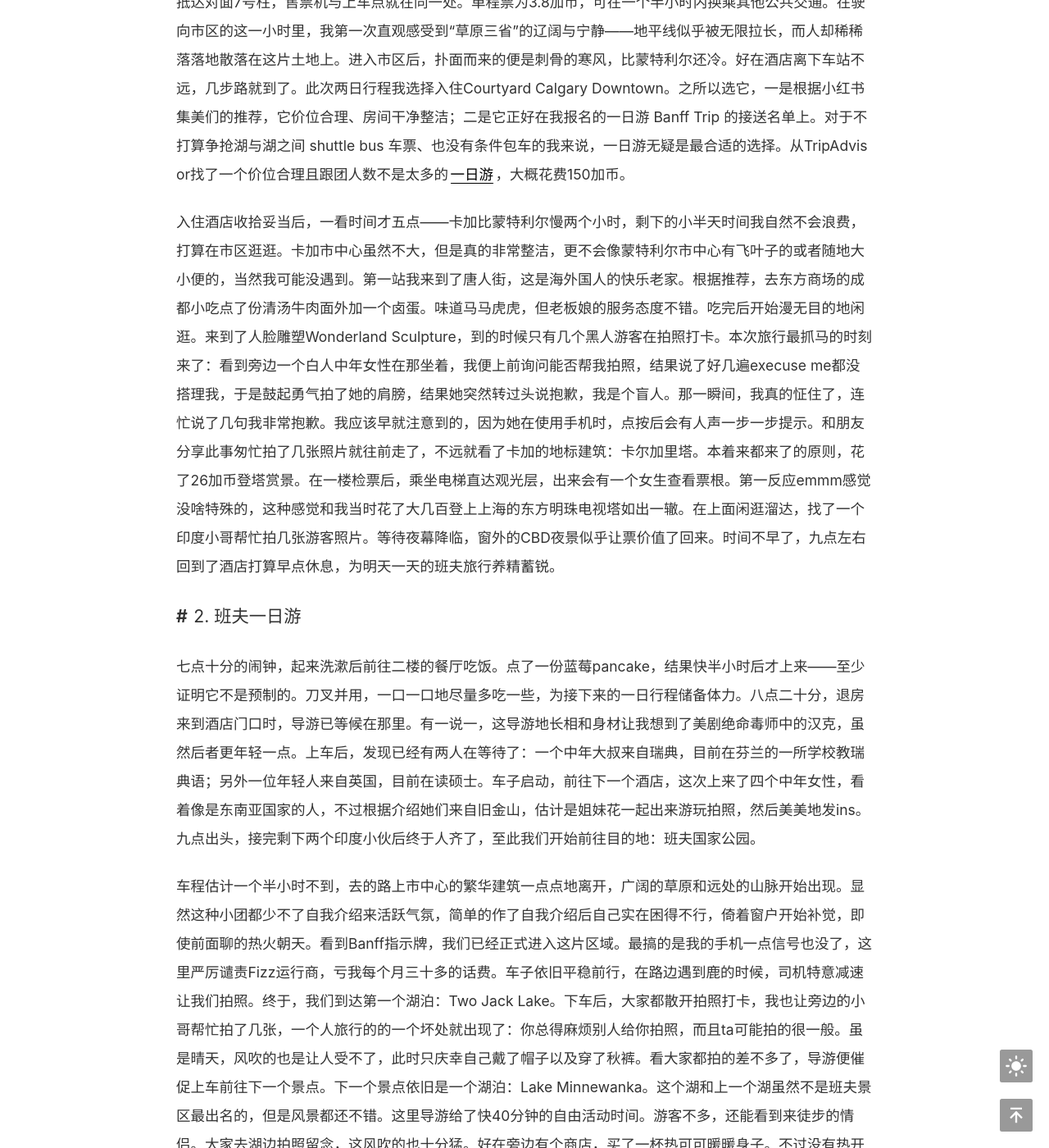
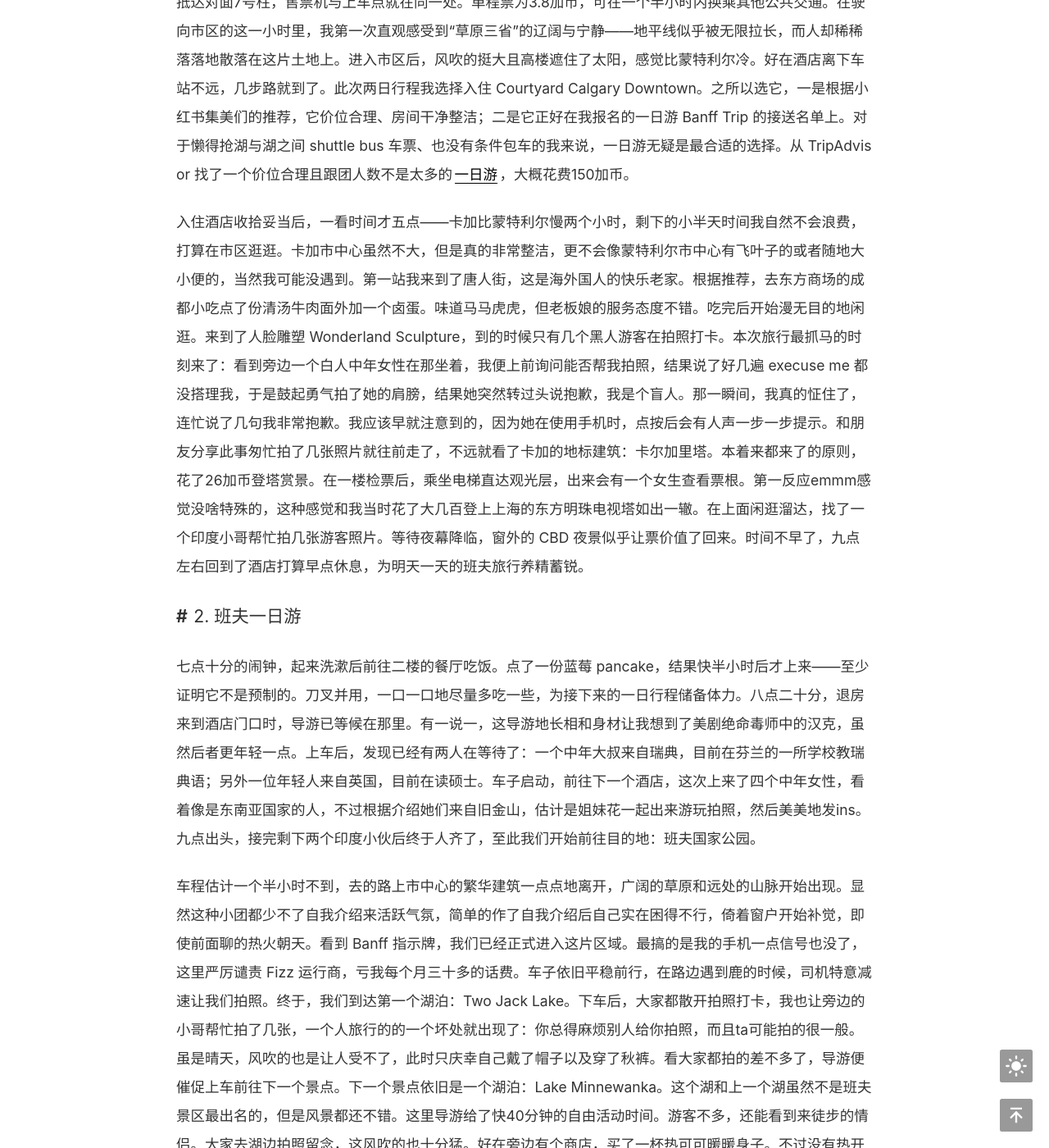
Before and after one commit to 5h3nbl0g/5h3nbl0g.github.io, a Jekyll site: the page built from _posts/2025-10-19-卡加两日游.md, in a window 1280 px wide and 1400 px high, scrolled down 995 px. Shown: the whole window at 82% size. Built offline with Jekyll 4.4.1, drawn with Linux system fonts in a browser that asks for light colours; comment, search, counter and statistics services are not loaded; a style sheet for code colours, icons or effects is not loaded; some of the changed text lies outside the part shown.

Commit message:
Update 2025-10-19-卡加两日游.md

```diff
--- a/_posts/2025-10-19-卡加两日游.md
+++ b/_posts/2025-10-19-卡加两日游.md
@@ -13,19 +13,19 @@ extMath: false
 ## 1. 市区半天
 临时起意的后果，就是我那昂贵得“令人心痛的”往返机票。从蒙特利尔飞往卡尔加里的两张机票加起来整整2184+1925 = 4109元。单看距离大约四千公里，与当初从新加坡飞西安相比，后者两千出头就能坐上超级经济舱（腿部空间更大，更为舒适），这对比之下，不禁感叹：这次机票也太冤了:(
 
-10/10号上午，我从Downtown搭乘747机场专线前往特鲁多机场。车票可在Chrono购买，成人票价为11.25加币，相当于一张Day Pass。购票后需在临上车前激活，上车后向司机出示，即会收到一张纸质票作为凭证。整段路线几乎全程走高速，大约半小时便抵达机场。四小时多的飞行转瞬即逝，期间不得不提一句，Air Canada竟然为经济舱乘客提供免费无线网，不过我怀疑这其实是含在机票里了——毕竟返程时我自己掏了8加币买网络服务……
+10/10号上午，我从 Downtown 搭乘747机场专线前往特鲁多机场。车票可在Chrono购买，成人票价为11.25加币，相当于一张Day Pass。购票后需在临上车前激活，上车后向司机出示，即会收到一张纸质票作为凭证。整段路线几乎全程走高速，大约半小时便抵达机场。四小时多的飞行转瞬即逝，期间不得不提一句，Air Canada 竟然为经济舱乘客提供免费无线网，不过我怀疑这其实是含在机票里了——毕竟返程时我自己掏了8加币买网络服务……
 
-下午三点半左右抵达后，从机场前往卡尔加里市区可以乘坐300或100路巴士。落地后从2号门出来，穿过马路抵达对面7号柱，售票机与上车点就在同一处。单程票为3.8加币，可在一个半小时内换乘其他公共交通。在驶向市区的这一小时里，我第一次直观感受到“草原三省”的辽阔与宁静——地平线似乎被无限拉长，而人却稀稀落落地散落在这片土地上。进入市区后，扑面而来的便是刺骨的寒风，比蒙特利尔还冷。好在酒店离下车站不远，几步路就到了。此次两日行程我选择入住Courtyard Calgary Downtown。之所以选它，一是根据小红书集美们的推荐，它价位合理、房间干净整洁；二是它正好在我报名的一日游 Banff Trip 的接送名单上。对于不打算争抢湖与湖之间 shuttle bus 车票、也没有条件包车的我来说，一日游无疑是最合适的选择。从TripAdvisor找了一个价位合理且跟团人数不是太多的[一日游](https://www.tripadvisor.com.sg/AttractionProductReview-g154913-d23904578-Discover_Banff_National_Park_Premium_Day_Trip-Calgary_Alberta.html)，大概花费150加币。
+下午三点半左右抵达后，从机场前往卡尔加里市区可以乘坐300或100路巴士。落地后从2号门出来，穿过马路抵达对面7号柱，售票机与上车点就在同一处。单程票为3.8加币，可在一个半小时内换乘其他公共交通。在驶向市区的这一小时里，我第一次直观感受到“草原三省”的辽阔与宁静——地平线似乎被无限拉长，而人却稀稀落落地散落在这片土地上。进入市区后，风吹的挺大且高楼遮住了太阳，感觉比蒙特利尔冷。好在酒店离下车站不远，几步路就到了。此次两日行程我选择入住 Courtyard Calgary Downtown。之所以选它，一是根据小红书集美们的推荐，它价位合理、房间干净整洁；二是它正好在我报名的一日游 Banff Trip 的接送名单上。对于懒得抢湖与湖之间 shuttle bus 车票、也没有条件包车的我来说，一日游无疑是最合适的选择。从 TripAdvisor 找了一个价位合理且跟团人数不是太多的[一日游](https://www.tripadvisor.com.sg/AttractionProductReview-g154913-d23904578-Discover_Banff_National_Park_Premium_Day_Trip-Calgary_Alberta.html)，大概花费150加币。
 
-入住酒店收拾妥当后，一看时间才五点——卡加比蒙特利尔慢两个小时，剩下的小半天时间我自然不会浪费，打算在市区逛逛。卡加市中心虽然不大，但是真的非常整洁，更不会像蒙特利尔市中心有飞叶子的或者随地大小便的，当然我可能没遇到。第一站我来到了唐人街，这是海外国人的快乐老家。根据推荐，去东方商场的成都小吃点了份清汤牛肉面外加一个卤蛋。味道马马虎虎，但老板娘的服务态度不错。吃完后开始漫无目的地闲逛。来到了人脸雕塑Wonderland Sculpture，到的时候只有几个黑人游客在拍照打卡。本次旅行最抓马的时刻来了：看到旁边一个白人中年女性在那坐着，我便上前询问能否帮我拍照，结果说了好几遍execuse me都没搭理我，于是鼓起勇气拍了她的肩膀，结果她突然转过头说抱歉，我是个盲人。那一瞬间，我真的怔住了，连忙说了几句我非常抱歉。我应该早就注意到的，因为她在使用手机时，点按后会有人声一步一步提示。和朋友分享此事匆忙拍了几张照片就往前走了，不远就看了卡加的地标建筑：卡尔加里塔。本着来都来了的原则，花了26加币登塔赏景。在一楼检票后，乘坐电梯直达观光层，出来会有一个女生查看票根。第一反应emmm感觉没啥特殊的，这种感觉和我当时花了大几百登上上海的东方明珠电视塔如出一辙。在上面闲逛溜达，找了一个印度小哥帮忙拍几张游客照片。等待夜幕降临，窗外的CBD夜景似乎让票价值了回来。时间不早了，九点左右回到了酒店打算早点休息，为明天一天的班夫旅行养精蓄锐。
+入住酒店收拾妥当后，一看时间才五点——卡加比蒙特利尔慢两个小时，剩下的小半天时间我自然不会浪费，打算在市区逛逛。卡加市中心虽然不大，但是真的非常整洁，更不会像蒙特利尔市中心有飞叶子的或者随地大小便的，当然我可能没遇到。第一站我来到了唐人街，这是海外国人的快乐老家。根据推荐，去东方商场的成都小吃点了份清汤牛肉面外加一个卤蛋。味道马马虎虎，但老板娘的服务态度不错。吃完后开始漫无目的地闲逛。来到了人脸雕塑 Wonderland Sculpture，到的时候只有几个黑人游客在拍照打卡。本次旅行最抓马的时刻来了：看到旁边一个白人中年女性在那坐着，我便上前询问能否帮我拍照，结果说了好几遍 execuse me 都没搭理我，于是鼓起勇气拍了她的肩膀，结果她突然转过头说抱歉，我是个盲人。那一瞬间，我真的怔住了，连忙说了几句我非常抱歉。我应该早就注意到的，因为她在使用手机时，点按后会有人声一步一步提示。和朋友分享此事匆忙拍了几张照片就往前走了，不远就看了卡加的地标建筑：卡尔加里塔。本着来都来了的原则，花了26加币登塔赏景。在一楼检票后，乘坐电梯直达观光层，出来会有一个女生查看票根。第一反应emmm感觉没啥特殊的，这种感觉和我当时花了大几百登上上海的东方明珠电视塔如出一辙。在上面闲逛溜达，找了一个印度小哥帮忙拍几张游客照片。等待夜幕降临，窗外的 CBD 夜景似乎让票价值了回来。时间不早了，九点左右回到了酒店打算早点休息，为明天一天的班夫旅行养精蓄锐。
 
 ## 2. 班夫一日游
-七点十分的闹钟，起来洗漱后前往二楼的餐厅吃饭。点了一份蓝莓pancake，结果快半小时后才上来——至少证明它不是预制的。刀叉并用，一口一口地尽量多吃一些，为接下来的一日行程储备体力。八点二十分，退房来到酒店门口时，导游已等候在那里。有一说一，这导游地长相和身材让我想到了美剧绝命毒师中的汉克，虽然后者更年轻一点。上车后，发现已经有两人在等待了：一个中年大叔来自瑞典，目前在芬兰的一所学校教瑞典语；另外一位年轻人来自英国，目前在读硕士。车子启动，前往下一个酒店，这次上来了四个中年女性，看着像是东南亚国家的人，不过根据介绍她们来自旧金山，估计是姐妹花一起出来游玩拍照，然后美美地发ins。九点出头，接完剩下两个印度小伙后终于人齐了，至此我们开始前往目的地：班夫国家公园。
+七点十分的闹钟，起来洗漱后前往二楼的餐厅吃饭。点了一份蓝莓 pancake，结果快半小时后才上来——至少证明它不是预制的。刀叉并用，一口一口地尽量多吃一些，为接下来的一日行程储备体力。八点二十分，退房来到酒店门口时，导游已等候在那里。有一说一，这导游地长相和身材让我想到了美剧绝命毒师中的汉克，虽然后者更年轻一点。上车后，发现已经有两人在等待了：一个中年大叔来自瑞典，目前在芬兰的一所学校教瑞典语；另外一位年轻人来自英国，目前在读硕士。车子启动，前往下一个酒店，这次上来了四个中年女性，看着像是东南亚国家的人，不过根据介绍她们来自旧金山，估计是姐妹花一起出来游玩拍照，然后美美地发ins。九点出头，接完剩下两个印度小伙后终于人齐了，至此我们开始前往目的地：班夫国家公园。
 
-车程估计一个半小时不到，去的路上市中心的繁华建筑一点点地离开，广阔的草原和远处的山脉开始出现。显然这种小团都少不了自我介绍来活跃气氛，简单的作了自我介绍后自己实在困得不行，倚着窗户开始补觉，即使前面聊的热火朝天。看到Banff指示牌，我们已经正式进入这片区域。最搞的是我的手机一点信号也没了，这里严厉谴责Fizz运行商，亏我每个月三十多的话费。车子依旧平稳前行，在路边遇到鹿的时候，司机特意减速让我们拍照。终于，我们到达第一个湖泊：Two Jack Lake。下车后，大家都散开拍照打卡，我也让旁边的小哥帮忙拍了几张，一个人旅行的的一个坏处就出现了：你总得麻烦别人给你拍照，而且ta可能拍的很一般。虽是晴天，风吹的也是让人受不了，此时只庆幸自己戴了帽子以及穿了秋裤。看大家都拍的差不多了，导游便催促上车前往下一个景点。下一个景点依旧是一个湖泊：Lake Minnewanka。这个湖和上一个湖虽然不是班夫景区最出名的，但是风景都还不错。这里导游给了快40分钟的自由活动时间。游客不多，还能看到来徒步的情侣。大家去湖边拍照留念，这风吹的也十分猛。好在旁边有个商店，买了一杯热可可暖暖身子。不过没有热开水舒服呀，自己也没准备...
+车程估计一个半小时不到，去的路上市中心的繁华建筑一点点地离开，广阔的草原和远处的山脉开始出现。显然这种小团都少不了自我介绍来活跃气氛，简单的作了自我介绍后自己实在困得不行，倚着窗户开始补觉，即使前面聊的热火朝天。看到 Banff 指示牌，我们已经正式进入这片区域。最搞的是我的手机一点信号也没了，这里严厉谴责 Fizz 运行商，亏我每个月三十多的话费。车子依旧平稳前行，在路边遇到鹿的时候，司机特意减速让我们拍照。终于，我们到达第一个湖泊：Two Jack Lake。下车后，大家都散开拍照打卡，我也让旁边的小哥帮忙拍了几张，一个人旅行的的一个坏处就出现了：你总得麻烦别人给你拍照，而且ta可能拍的很一般。虽是晴天，风吹的也是让人受不了，此时只庆幸自己戴了帽子以及穿了秋裤。看大家都拍的差不多了，导游便催促上车前往下一个景点。下一个景点依旧是一个湖泊：Lake Minnewanka。这个湖和上一个湖虽然不是班夫景区最出名的，但是风景都还不错。这里导游给了快40分钟的自由活动时间。游客不多，还能看到来徒步的情侣。大家去湖边拍照留念，这风吹的也十分猛。好在旁边有个商店，买了一杯热可可暖暖身子。不过没有热开水舒服呀，自己也没准备...
 
 中午，我们一行人前往班夫小镇就餐闲逛。这个小镇算是供游客吃饭购物的地方，也有一些酒店（不敢想象得有多贵）。自己找了家麦当劳解决自己的午饭，毕竟相对便宜且比较安全。吃完午饭休息后，我们坐车前往班夫最为著名的两个湖之一：梦莲湖。从班夫小镇出发开了大概有一个小时，车里其他人的手机信号彻底消失。到了湖边，此时天上开始飘起小雪，阴天确实衬不出湖泊的美丽，但湖水真的挺蓝的；这样一看暑假比较适合去游玩，但人肯定会很多。拍了几张照片，风夹着雨雪实在冻人，就赶紧溜回车上了。接着前往最后一个目的地：路易斯湖。到达后雨有点大，但游客们似乎忙着拍照合影，很少有人打伞。湖中央还有人划船。参观完所有景点后大概五六点，我们返程回卡加市中心。快到8点，导游把我送到早上的酒店。本想打算找个吃饭的地方，但卡加的夜晚真的巨冷，风吹的手疼。懒得逛了决定先去机场。
 
 ## 3. 返程
 
-去机场的路上，雪开始飘起来了，这算是卡加初雪。自己两年多一直在过夏天，看到雪内心欣然。到了机场才九点，随便找了家tims算是自己的晚饭（因为最便宜），在外漂泊两天的我已经迫不及待回到我那舒服的床了。凌晨的飞机，自己快七点落地。好在早上的747更快，到家后躺在床上不得感慨还是宅着好啊~
+去机场的路上，雪开始飘起来了，这算是卡加初雪。自己两年多一直在过夏天，看到雪内心欣然。到了机场才九点，随便找了家 Tims 算是自己的晚饭（因为最便宜），在外漂泊两天的我已经迫不及待回到我那舒服的床了。凌晨的飞机，自己快七点落地。好在早上的747更快，到家后躺在床上不得感慨还是宅着好啊~
```
